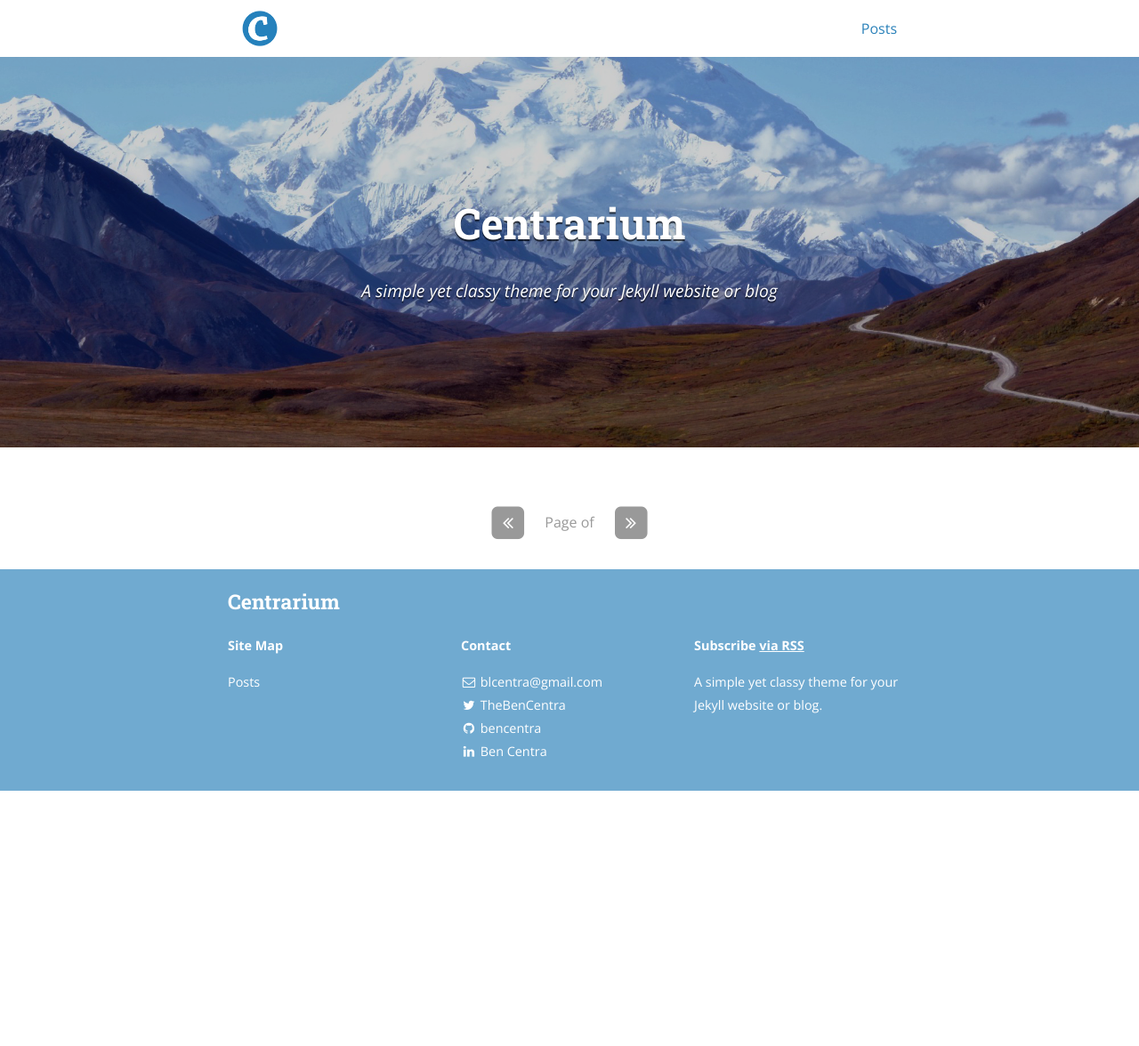
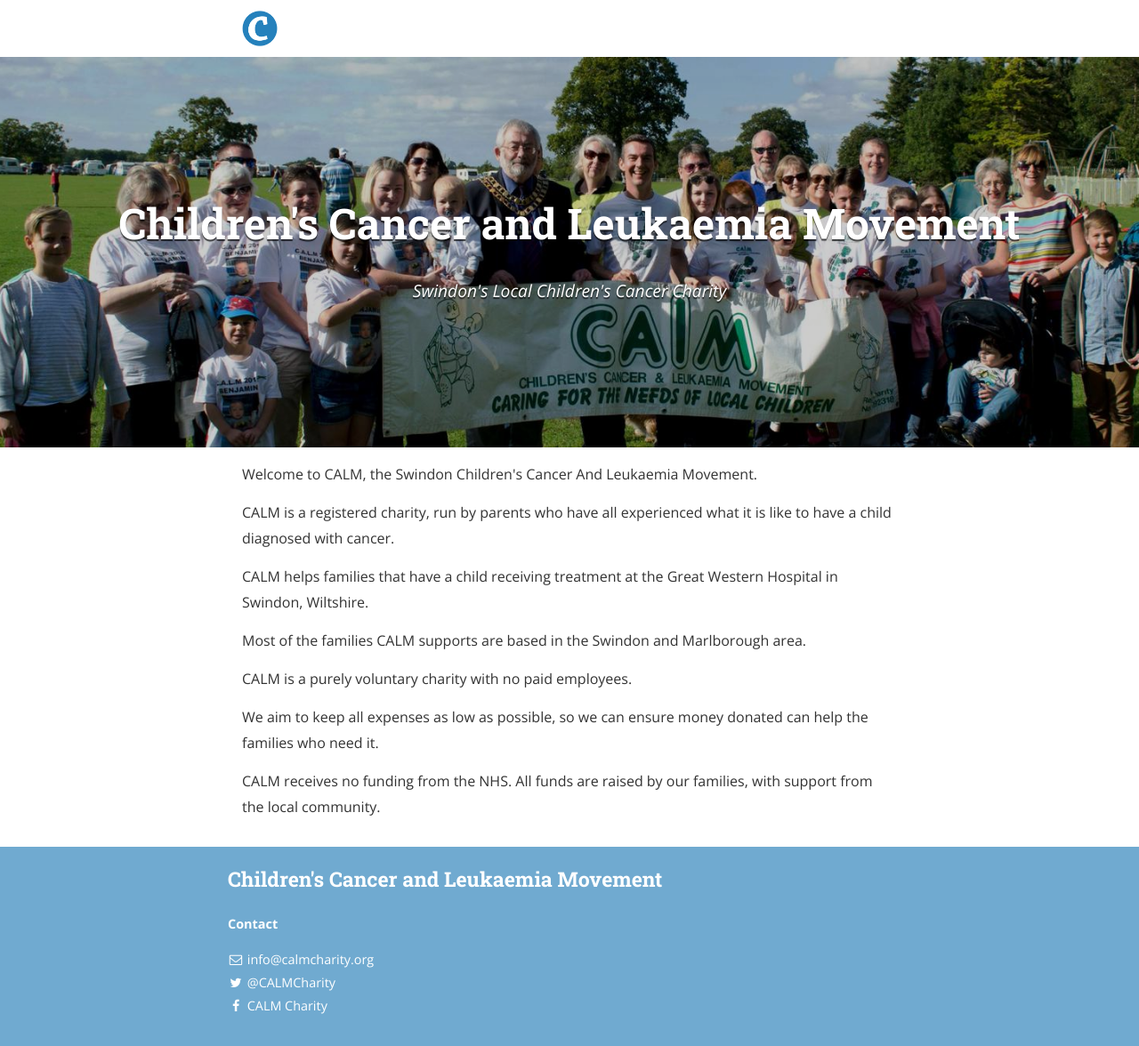
Before and after one commit to bobwhitelock/calm-website, a Jekyll site: the page built from index.html, in a window 1280 px wide. Shown: the whole page at 89% size. Built offline with Jekyll 4.4.1, drawn with Linux system fonts in a browser that asks for light colours; nearby versions of some CDN libraries; a style sheet for code colours, icons or effects is not loaded; before the commit the page ends 900 px from its top, so only the background shows below that.

Commit message:
Make initial adaptations to theme files for site
Adapting `_config.yml` for the site, adding some initial (mostly
placeholder) content, and removing some stuff which definitely won't be
needed.

```diff
--- a/_config.yml
+++ b/_config.yml
@@ -1,58 +1,27 @@
-# External gems
-# See http://ixti.net/software/2013/01/28/using-jekyll-plugins-on-github-pages.html for making `jekyll archives` work.
-gems:
-  # - jekyll-archives # Sorry, not GitHub pages friendly!
-  # - jekyll-sitemap
-  # - jekyll-paginate
 
 exclude:
   - "/vendor/"
 
 # Site settings
-title: Centrarium
-subtitle: "A simple yet classy theme for your Jekyll website or blog"
-email: blcentra@gmail.com
-name: Ben Centra
+title: Children's Cancer and Leukaemia Movement
+subtitle: "Swindon's Local Children's Cancer Charity"
+email: info@calmcharity.org
+name: C.A.L.M. Trust
 description: >
-  A simple yet classy theme for your Jekyll website or blog.
+  CALM: Swindon's Local Children's Cancer Charity
 # Base URL of site (i.e. /blog). It should always start with a slash,
 # and never end with a slash. Set it to a blank value if hosting at the
 # root of your server.
-baseurl: "/centrarium" # the subpath of your site, e.g. /blog/
-url: "http://bencentra.github.io" # the base hostname & protocol for your site
+baseurl: "" # the subpath of your site, e.g. /blog/
+url: "http://calmcharity.org/" # the base hostname & protocol for your site
 cover: "/assets/header_image.jpg"
 logo: "/assets/logo.png"
 
 # Build settings
 markdown: kramdown
-# paginate: 5
-# paginate_path: "/page:num/"
-inter_post_navigation: false
-highlightjs_theme: "monokai_sublime"
-
-# Archive settings (see https://github.com/jekyll/jekyll-archives/)
-jekyll-archives:
-  enabled:
-    - categories
-    - tags
-  layout: 'archive'
-  permalinks:
-    category: '/category/:name/'
-    tag: '/tag/:name/'
-
-# Disqus comments
-# disqus_shortname: bencentra
 
 # Google analytics
 # ga_tracking_id: "UA-XXXX-1"
-
-# Category descriptions (for archive pages)
-descriptions:
-  - cat: jekyll
-    desc: "Posts describing Jekyll setup techniques."
-
-  - cat: dummy
-    desc: "Just some placeholder posts, lorem ipsum and the rest."
 
 # Social icons and sharing options
 #
@@ -72,115 +41,15 @@
 social:
   - name: Twitter
     icon: twitter
-    username: TheBenCentra
-    url: https://twitter.com/TheBenCentra
-    desc: Follow me on Twitter
-    share: true
+    username: '@CALMCharity'
+    url: https://twitter.com/CALMCharity
+    desc: Follow us on Twitter
 
   - name: Facebook
     icon: facebook
-    username: thebencentra
-    url:
-    desc: Friend me on Facebook
-    share: true
-
-  - name: GitHub
-    icon: github
-    username: bencentra
-    url: https://github.com/bencentra
-    desc: Fork me on GitHub
-    share: false
-
-  - name: LinkedIn
-    icon: linkedin
-    username: Ben Centra
-    url: https://www.linkedin.com/pub/ben-centra/47/769/60a
-    desc: Connect with me on LinkedIn
-    share: true
-
-  - name: Google+
-    icon: google-plus
-    username:
-    url:
-    desc: Add me to your Circles
-    share: true
-
-  - name: YouTube
-    icon: youtube
-    username:
-    url:
-    desc: Subscribe on YouTube
-    share: false
-
-  - name: Instagram
-    icon: instagram
-    username:
-    url:
-    desc: Follow me on Instagram
-    share: false
-
-  - name: Pinterest
-    icon: pinterest
-    username:
-    url:
-    desc: Follow me on Pinterest
-    share: true
-
-  - name: SoundCloud
-    icon: soundcloud
-    username:
-    url:
-    desc: Follow me on SoundCloud
-    share: false
-
-  - name: Tumblr
-    icon: tumblr
-    username:
-    url:
-    desc: Follow me on Tumblr
-    share: false
-
-  - name: Steam
-    icon: steam
-    username:
-    url:
-    desc: Friend me on Steam
-    share: false
-
-  - name: Dribbble
-    icon: dribbble
-    username:
-    url:
-    desc: Follow me on Dribble
-    share: false
-
-  - name: Vimeo
-    icon: vimeo-square
-    username:
-    url:
-    desc: Follow me on Vimeo
-    share: false
-
-  - name: Vine
-    icon: vine
-    username:
-    url:
-    desc: Follow me on Vine
-    share: false
-
-  - name: Reddit
-    icon: reddit
-    username:
-    url:
-    desc: Share to Reddit
-    share: true
-
-  - name: "Hacker News"
-    icon: hacker-news
-    username:
-    url:
-    desc: Share to Hacker News
-    share: false
+    username: CALM Charity
+    url: https://www.facebook.com/CALM-Charity-202430409799260
+    desc: Connect with us on Facebook
 
 # Social sharing protocols
 # These are for automatically generating sharing metadata for FB and Twitter
--- a/_includes/footer.html
+++ b/_includes/footer.html
@@ -3,18 +3,6 @@
   <div class="wrapper">
 
     <h3 class="footer-heading">{{ site.title }}</h3>
-
-    <div class="site-navigation">
-
-      <p><strong>Site Map</strong></p>
-      <ul class="pages">
-        {% for page in site.pages %}
-        {% if page.title and page.main_nav != false %}
-          <li class="nav-link"><a href="{{ page.url | prepend: site.baseurl }}">{{ page.title }}</a>
-        {% endif %}
-        {% endfor %}
-      </ul>
-    </div>
 
     <div class="site-contact">
 
@@ -41,39 +29,13 @@
       </ul>
     </div>
 
-    <div class="site-signature">
-      <p class="rss-subscribe text"><strong>Subscribe <a href="{{ "/feed.xml" | prepend: site.baseurl }}">via RSS</a></strong></p>
-      <p class="text">{{ site.description }}</p>
-    </div>
-
   </div>
 
 </footer>
 
 <!-- Scripts -->
 <script src="//code.jquery.com/jquery-1.11.2.min.js"></script>
-<script src="//cdnjs.cloudflare.com/ajax/libs/highlight.js/8.5/highlight.min.js"></script>
 <script src="//cdnjs.cloudflare.com/ajax/libs/lightbox2/2.7.1/js/lightbox.min.js"></script>
-
-<script type="text/javascript">
-$(document).ready(function() {
-  // Default syntax highlighting
-  hljs.initHighlightingOnLoad();
-
-  // Header
-  var menuToggle = $('#js-mobile-menu').unbind();
-  $('#js-navigation-menu').removeClass("show");
-  menuToggle.on('click', function(e) {
-    e.preventDefault();
-    $('#js-navigation-menu').slideToggle(function(){
-      if($('#js-navigation-menu').is(':hidden')) {
-        $('#js-navigation-menu').removeAttr('style');
-      }
-    });
-  });
-});
-
-</script>
 
 {% if page.custom_js %}
 <!-- Custom page specific js files -->
--- a/index.html
+++ b/index.html
@@ -13,74 +13,40 @@
 </div>
 
 <div class="wrapper">
-<ul class="post-list">
-  {% for post in paginator.posts %}
-  <li>
-    <h2>
-      <a class="post-link" href="{{ post.url | prepend: site.baseurl }}">{{ post.title }}</a>
-    </h2>
-    <section class="post-excerpt" itemprop="description">
-      <p>{{ post.content | strip_html | truncatewords: 50 }}</p>
-    </section>
-    <section class="post-meta">
-      <div class="post-date">{{ post.date | date: "%B %-d, %Y" }}</div>
-      <div class="post-categories">
-      {% if post.categories.size > 0 %}in {% for cat in post.categories %}
-        {% if site.jekyll-archives %}
-        <a href="{{ site.baseurl }}/category/{{ cat }}">{{ cat | capitalize }}</a>{% if forloop.last == false %}, {% endif %}
-        {% else %}
-        <a href="{{ site.baseurl }}/posts/#{{ cat }}">{{ cat | capitalize }}</a>{% if forloop.last == false %}, {% endif %}
-        {% endif %}
-      {% endfor %}{% endif %}
-      </div>
-    </section>
-  </li>
-  {% if forloop.last == false %}
-  <hr>
-  {% endif %}
-  {% endfor %}
-</ul>
 
-<nav class="pagination" role="navigation">
-	<p>
-    {% if paginator.previous_page %}
-			{% if paginator.page == 2 %}
-			<a class="newer-posts" href="{% if site.baseurl %}{{ site.baseurl }}{% endif %}/">
-        <span class="fa-stack fa-lg">
-          <i class="fa fa-square fa-stack-2x"></i>
-          <i class="fa fa-angle-double-left fa-stack-1x fa-inverse"></i>
-        </span>
-      </a>
-			{% else %}
-			<a class="newer-posts" href="{{ site.baseurl }}/page{{paginator.previous_page}}">
-				<span class="fa-stack fa-lg">
-					<i class="fa fa-square fa-stack-2x"></i>
-					<i class="fa fa-angle-double-left fa-stack-1x fa-inverse"></i>
-				</span>
-			</a>
-			{% endif %}
-		{% else %}
-		<span class="fa-stack fa-lg">
-      <i class="fa fa-square fa-stack-2x"></i>
-      <i class="fa fa-angle-double-left fa-stack-1x fa-inverse"></i>
-    </span>
-		{% endif %}
-		<span class="page-number">Page {{ paginator.page }} of {{ paginator.total_pages }}</span>
-		{% if paginator.next_page %}
-		<a class="newer-posts" href="{{ site.baseurl }}/page{{paginator.next_page}}">
-      <span class="fa-stack fa-lg">
-        <i class="fa fa-square fa-stack-2x"></i>
-        <i class="fa fa-angle-double-right fa-stack-1x fa-inverse"></i>
-      </span>
-    </a>
-		{% else %}
-		<span class="fa-stack fa-lg">
-      <i class="fa fa-square fa-stack-2x"></i>
-      <i class="fa fa-angle-double-right fa-stack-1x fa-inverse"></i>
-    </span>
-		{% endif %}
-	</p>
-</nav>
+  <p>
+    Welcome to CALM, the Swindon Children's Cancer And Leukaemia Movement.
+  </p>
+  <p>
+    CALM is a registered charity, run by parents who have all experienced what it
+    is like to have a child diagnosed with cancer.
+  </p>
+  <p>
+  </p>
+
+  <p>
+    CALM helps families that have a child receiving treatment at the Great
+    Western Hospital in Swindon, Wiltshire.
+  </p>
+
+  <p>
+    Most of the families CALM supports are based in the Swindon and Marlborough
+    area.
+  </p>
+
+  <p>
+    CALM is a purely voluntary charity with no paid employees.
+  </p>
+
+  <p>
+    We aim to keep all expenses as low as possible, so we can ensure money
+    donated can help the families who need it.
+  </p>
+
+  <p>
+    CALM receives no funding from the NHS. All funds are raised by our
+    families, with support from the local community.
+  </p>
 
 </div>
 </div>
```
Also changed, not shown: _posts/2017-01-01-welcome-to-jekyll.markdown (deleted, +0 -25 lines), posts.html (deleted, +0 -27 lines), assets/header_image.jpg.
